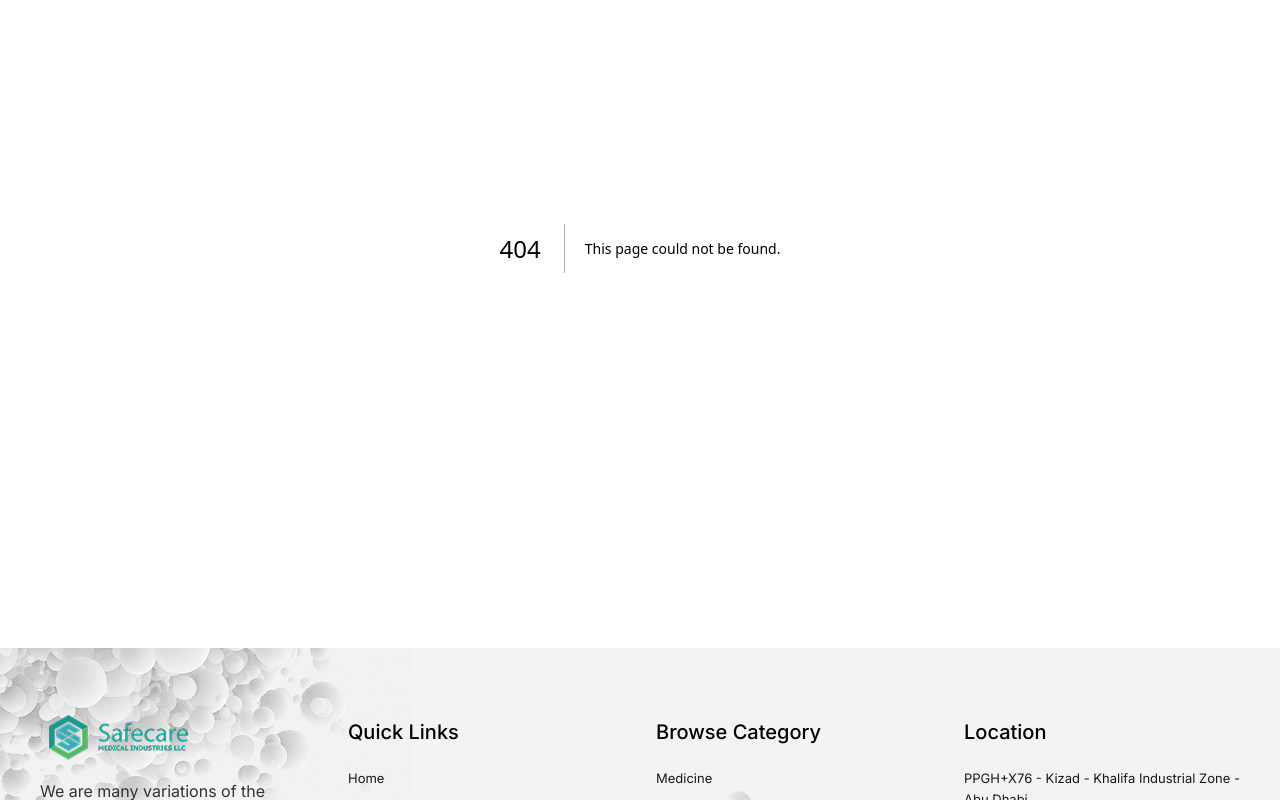
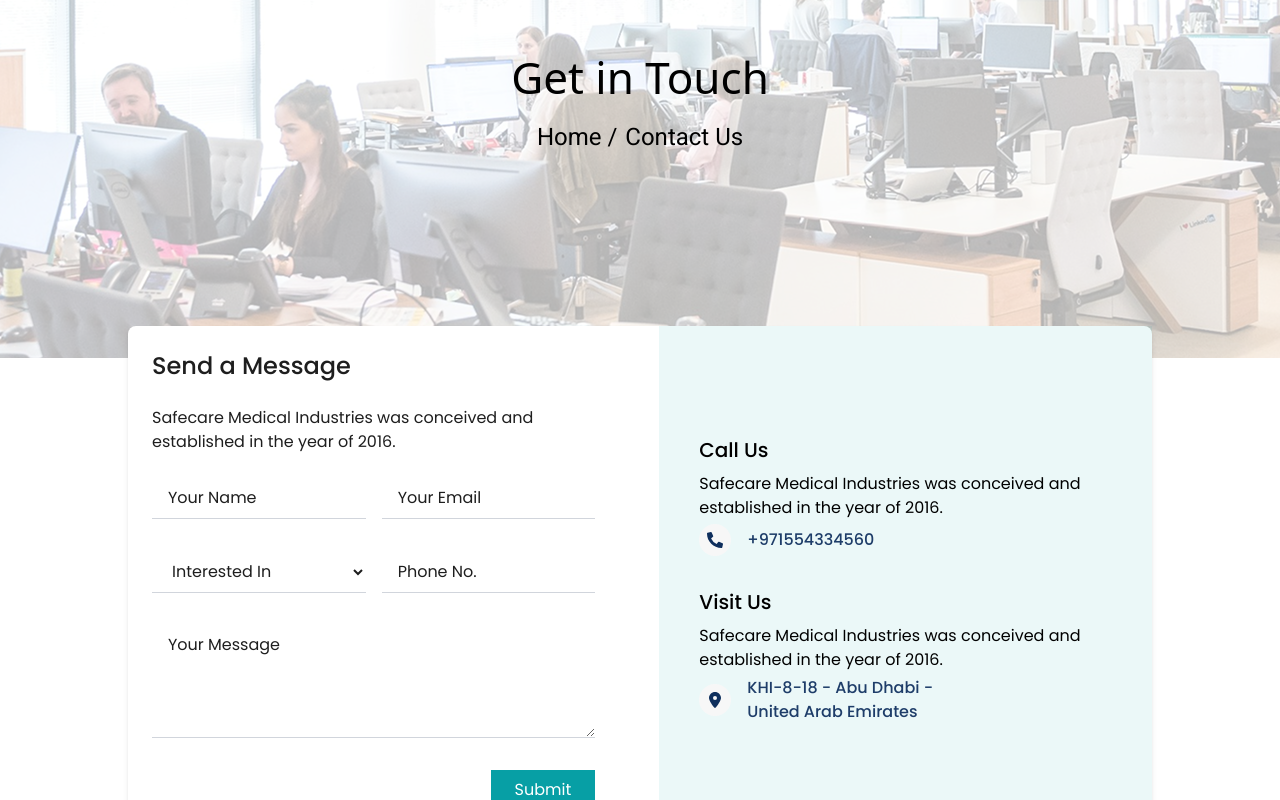
Before and after one commit to talhawebguru/safecareInd, a Next.js app: page /contact in a window 1280 px wide. Before the commit this address had no page. Shown: the part 280-1080 px from the top of the page. Built offline with nearby package versions, Linux system fonts and the light colour scheme.

Commit message:
Contact page done

```diff
--- /dev/null
+++ b/app/components/contact/ContactForm.jsx
@@ -0,0 +1,203 @@
+
+"use client";
+import { useState } from "react";
+import contactusbg from "@/public/images/contactUs.png";
+import { FaLocationDot } from "react-icons/fa6";
+import { FaPhoneAlt } from "react-icons/fa";
+import { motion } from "motion/react";
+import Link from "next/link";
+
+const ContactForm = () => {
+  const [formData, setFormData] = useState({
+    name: "",
+    email: "",
+    interest: "",
+    contactno: "",
+    message: "",
+  });
+
+  const handleChange = (e) => {
+    const { name, value } = e.target;
+    setFormData((prev) => ({
+      ...prev,
+      [name]: value,
+    }));
+  };
+
+  const handleSubmit = (e) => {
+    e.preventDefault();
+    // You can add your form submission logic here
+    setFormData({
+      name: "",
+      email: "",
+      interest: "",
+      contactno: "",
+      message: "",
+    });
+  };
+
+  return (
+    <>
+      {/* Hero Section */}
+      <motion.section
+        initial={{ opacity: 0, y: -50 }}
+        whileInView={{ opacity: 1, y: 0 }}
+        transition={{ duration: 0.8 }}
+        viewport={{ once: true }}
+        className="relative z-0 h-[510px] py-20 px-5 lg:px-32 xl:px-40 flex justify-center items-center bg-cover bg-center overflow-hidden"
+        style={{ backgroundImage: `url(${contactusbg.src})` }}
+      >
+        <div className="text-center w-full">
+          <motion.h1
+            initial={{ opacity: 0, y: -30 }}
+            whileInView={{ opacity: 1, y: 0 }}
+            transition={{ delay: 0.2, duration: 0.6 }}
+            viewport={{ once: true }}
+            className="lg:text-[44px] text-4xl font-medium mb-5"
+          >
+            Get in Touch
+          </motion.h1>
+          <motion.div
+            initial={{ opacity: 0, y: 30 }}
+            whileInView={{ opacity: 1, y: 0 }}
+            transition={{ delay: 0.4, duration: 0.6 }}
+            viewport={{ once: true }}
+            className="space-x-2 cursor-pointer text-2xl font-roboto font-normal"
+          >
+            <Link href="/">Home /</Link>
+            <span>Contact Us</span>
+          </motion.div>
+        </div>
+      </motion.section>
+
+      {/* Main Section */}
+      <motion.section
+        initial={{ opacity: 0, y: 50 }}
+        whileInView={{ opacity: 1, y: 0 }}
+        transition={{ duration: 0.8 }}
+        viewport={{ once: true }}
+        className="relative z-20 -top-28 py-20 px-4 md:px-10 lg:px-20 flex justify-center items-center bg-cover bg-center overflow-hidden"
+      >
+        <div className="flex flex-col md:flex-row gap-10 bg-white rounded-lg shadow-md font-poppins w-full max-w-5xl">
+          {/* Contact Form */}
+          <motion.div
+            initial={{ opacity: 0, x: -50 }}
+            whileInView={{ opacity: 1, x: 0 }}
+            transition={{ duration: 0.8 }}
+            viewport={{ once: true }}
+            className="w-full md:w-1/2 space-y-6 p-6 text-[#1E1E1E]"
+          >
+            <h2 className="text-2xl font-medium">Send a Message</h2>
+            <p>
+              Safecare Medical Industries was conceived and established in the year of 2016.
+            </p>
+            <form
+              onSubmit={handleSubmit}
+              className="space-y-4 grid md:grid-cols-2 grid-cols-1 gap-4"
+            >
+              <input
+                name="name"
+                type="text"
+                placeholder="Your Name"
+                value={formData.name}
+                onChange={handleChange}
+                className="w-full border-b placeholder-[#1E1E1E] border-gray-300 px-4 py-2 focus:outline-none focus:ring-2 focus:ring-blue-400"
+              />
+              <input
+                type="email"
+                id="email"
+                name="email"
+                placeholder="Your Email"
+                value={formData.email}
+                onChange={handleChange}
+                className="w-full border-b placeholder-[#1E1E1E] border-gray-300 px-4 py-2 focus:outline-none focus:ring-2 focus:ring-blue-400"
+              />
+              <select
+                id="interest"
+                name="interest"
+                value={formData.interest}
+                onChange={handleChange}
+                className="w-full border-b placeholder-[#1E1E1E] border-gray-300 px-4 py-2 focus:outline-none focus:ring-2 focus:ring-blue-400 bg-white"
+              >
+                <option value="" disabled>
+                  Interested In
+                </option>
+                <option value="Product Inquiry">Product Inquiry</option>
+                <option value="Partnership">Partnership</option>
+                <option value="Support">Support</option>
+                <option value="Careers">Careers</option>
+                <option value="Other">Other</option>
+              </select>
+              <input
+                type="number"
+                id="contactno"
+                name="contactno"
+                placeholder="Phone No."
+                value={formData.contactno}
+                onChange={handleChange}
+                className="w-full border-b placeholder-[#1E1E1E] border-gray-300 px-4 py-2 focus:outline-none focus:ring-2 focus:ring-blue-400"
+              />
+              <textarea
+                id="message"
+                name="message"
+                placeholder="Your Message"
+                rows="4"
+                value={formData.message}
+                onChange={handleChange}
+                className="md:col-span-2 border-b placeholder-[#1E1E1E] border-gray-300 px-4 py-2 focus:outline-none focus:ring-2 focus:ring-blue-400"
+              ></textarea>
+              <div className="md:col-span-2 flex justify-end">
+                <button
+                  type="submit"
+                  className="bg-[#079FA5] text-white px-6 py-2 hover:bg-[#079FA514] hover:text-[#079FA5] transition"
+                >
+                  Submit
+                </button>
+              </div>
+            </form>
+          </motion.div>
+
+          {/* Contact Info */}
+          <motion.div
+            initial={{ opacity: 0, x: 50 }}
+            whileInView={{ opacity: 1, x: 0 }}
+            transition={{ duration: 0.8 }}
+            viewport={{ once: true }}
+            className="w-full md:w-1/2 space-y-8 font-normal font-poppins bg-[#079FA514] flex flex-col justify-center items-center lg:p-10 p-5"
+          >
+            <div>
+              <h2 className="text-xl font-medium mb-2">Call Us</h2>
+              <p className="mb-1">
+                Safecare Medical Industries was conceived and established in the year of 2016.
+              </p>
+              <div className="flex items-center gap-4">
+                <span className="bg-[#F7F7F7] text-[#0f2f5d] p-2 rounded-4xl">
+                  <FaPhoneAlt />
+                </span>
+                <span className="text-[#1E3D69] text-[16px] font-medium">
+                  +971554334560
+                </span>
+              </div>
+            </div>
+            <div>
+              <h2 className="text-xl font-medium mb-2">Visit Us</h2>
+              <p className="mb-1">
+                Safecare Medical Industries was conceived and established in the year of 2016.
+              </p>
+              <div className="flex items-center gap-4">
+                <span className="bg-[#F7F7F7] text-[#0f2f5d] text-[16px] p-2 rounded-4xl">
+                  <FaLocationDot />
+                </span>
+                <span className="text-[#1E3D69] font-medium">
+                  KHI-8-18 - Abu Dhabi - <br /> United Arab Emirates
+                </span>
+              </div>
+            </div>
+          </motion.div>
+        </div>
+      </motion.section>
+    </>
+  );
+};
+
+export default ContactForm;
--- /dev/null
+++ b/app/contact/page.jsx
@@ -0,0 +1,22 @@
+import React from "react";
+import ContactForm from "../components/contact/ContactForm";
+
+const page = () => {
+  return (
+    <>
+      <ContactForm />
+      <iframe
+        src="https://www.google.com/maps/embed?pb=!1m18!1m12!1m3!1d4459.173150928085!2d54.72295498657084!3d24.72815249386902!2m3!1f0!2f0!3f0!3m2!1i1024!2i768!4f13.1!3m3!1m2!1s0x3e5effd1737a9a77%3A0x4bdf4e512ac74a2a!2sSafe%20Care%20Medical%20Industry!5e1!3m2!1sen!2s!4v1759235688907!5m2!1sen!2s"
+        width="100%"
+        height="450"
+        style={{ border: 0 }}
+        allowFullScreen=""
+        loading="lazy"
+        className="grayscale hover:grayscale-0 transition-all duration-500"
+        referrerPolicy="no-referrer-when-downgrade"
+      ></iframe>
+    </>
+  );
+};
+
+export default page;
```
Also changed, not shown: public/images/contactUs.png (added).
